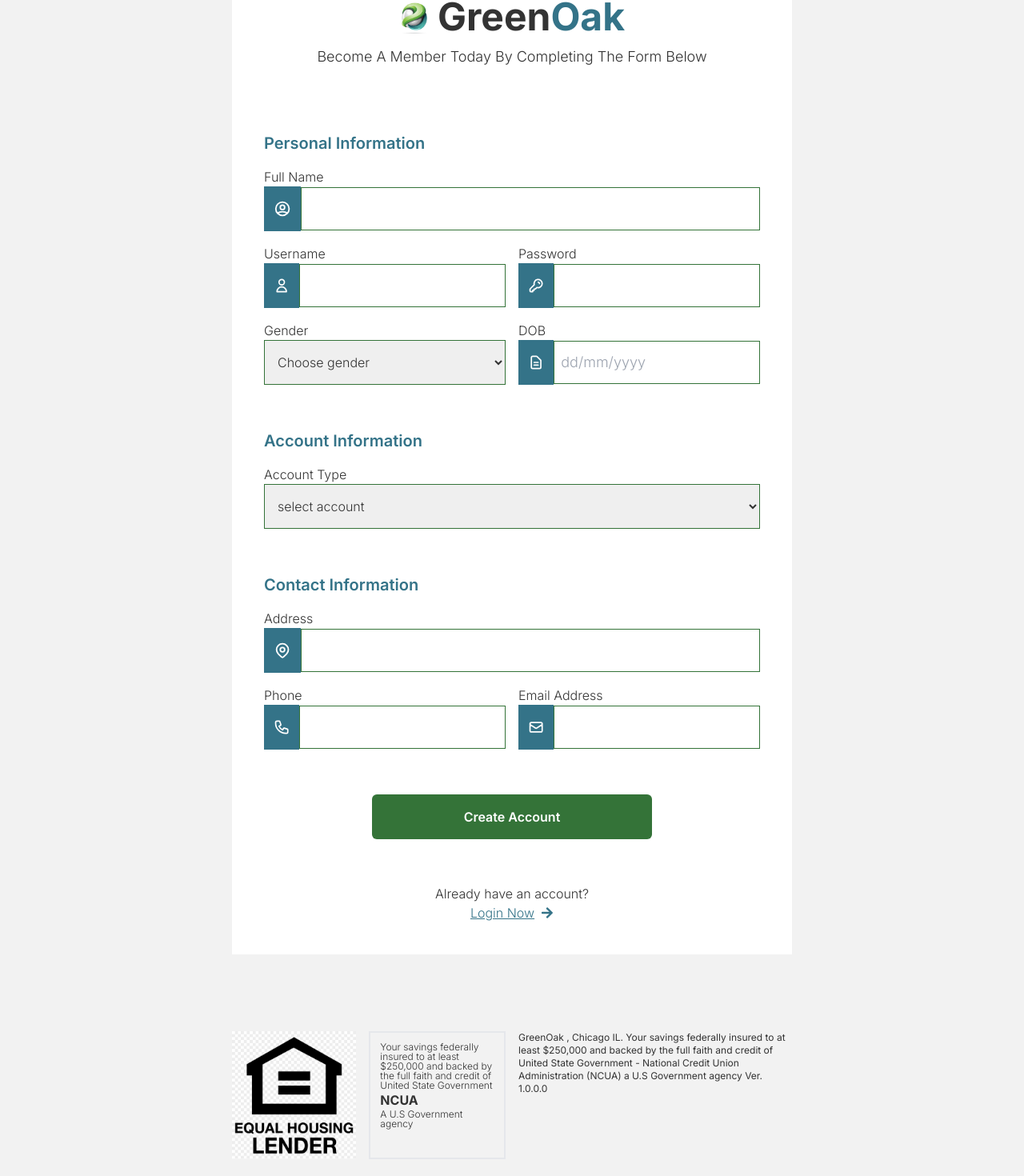
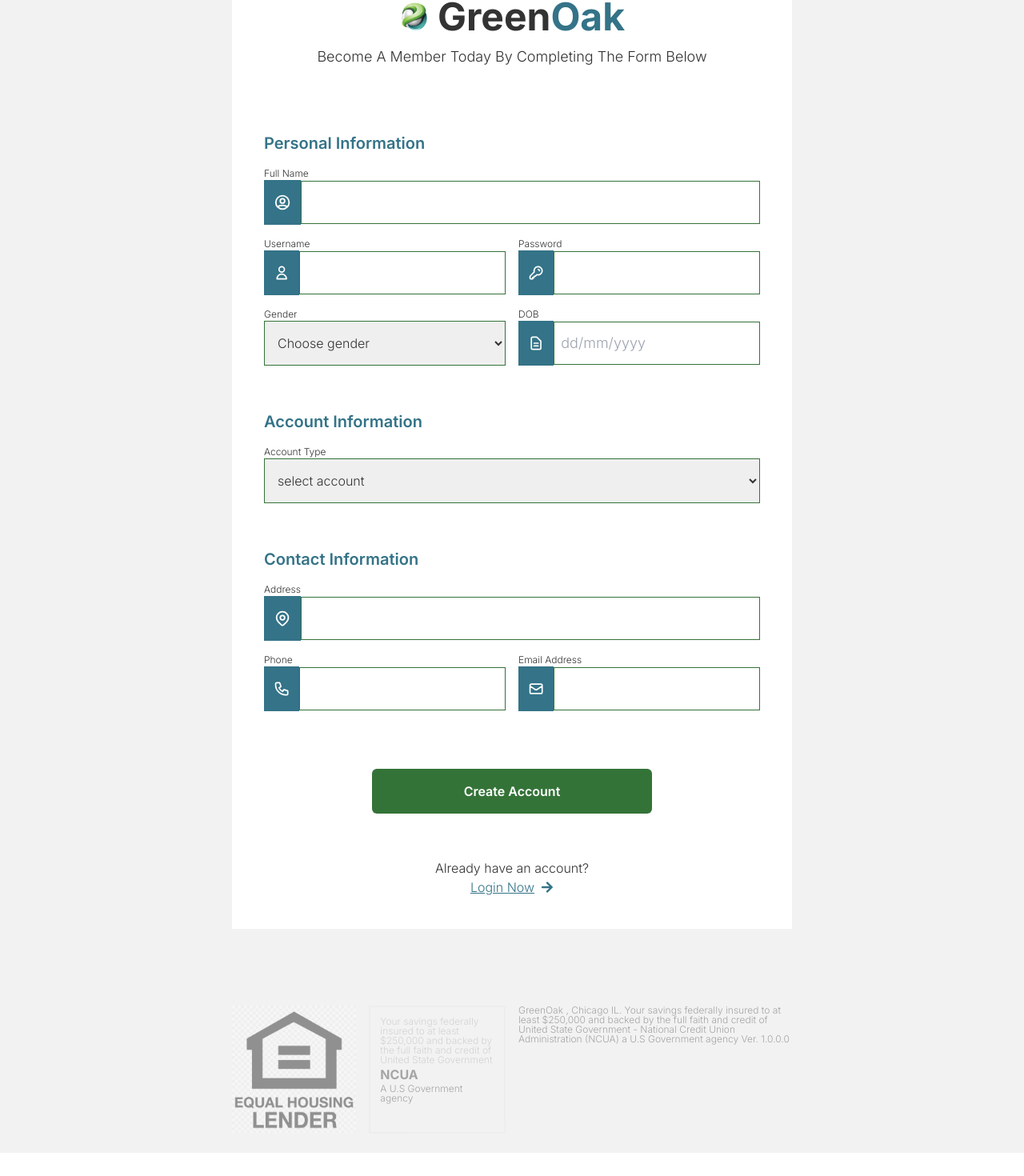
Before and after one commit to vulpes231/green-oak-client, a React (Vite) app: page /signup in a window 1280 px wide. Shown: the part 123-1593 px from the top of the page at 80% size. After the commit the page ends 1564 px from the top, so only its background shows below. Built offline with nearby package versions, Linux system fonts and the light colour scheme; the HTML template or start-up script is replaced by a standard one.

Commit message:
feat-dashboard page

```diff
--- a/src/App.jsx
+++ b/src/App.jsx
@@ -1,8 +1,8 @@
 import React from "react";
-import { Header, Footer, Content } from "./components";
+import { Content } from "./components";
 import { Route, Routes } from "react-router-dom";
 
-import { Login, SignUp } from "./pages/index";
+import { Dashboard, Login, SignUp } from "./pages/index";
 const App = () => {
   return (
     <>
@@ -10,6 +10,7 @@
         <Route path="/" element={<Content />} />
         <Route path="/login" element={<Login />} />
         <Route path="/signup" element={<SignUp />} />
+        <Route path="/dashboard" element={<Dashboard />} />
       </Routes>
     </>
   );
--- /dev/null
+++ b/src/components/ActionBtn.jsx
@@ -0,0 +1,12 @@
+import React from "react";
+
+const ActionBtn = ({ icon, title }) => {
+  return (
+    <div className="flex flex-col items-center bg-[#347338] text-[#fff] p-2 rounded-md">
+      {icon}
+      <p className="font-extralight">{title}</p>
+    </div>
+  );
+};
+
+export default ActionBtn;
--- a/src/components/Error.jsx
+++ b/src/components/Error.jsx
@@ -1,7 +1,7 @@
 import React from "react";
 
-const Error = () => {
-  return <div>Error</div>;
+const Error = ({ error }) => {
+  return <div>{error}</div>;
 };
 
 export default Error;
--- /dev/null
+++ b/src/components/FormLoader.jsx
@@ -0,0 +1,11 @@
+import React from "react";
+
+const FormLoader = () => {
+  return (
+    <div className="w-full min-h-screen flex items-center justify-center absolute top-0 left-0">
+      <div>Loading...</div>
+    </div>
+  );
+};
+
+export default FormLoader;
--- a/src/components/LoginFooter.jsx
+++ b/src/components/LoginFooter.jsx
@@ -4,23 +4,23 @@
 const LoginFooter = () => {
   return (
     <article className="flex flex-col gap-4 text-[#333] mt-24 md:flex-row-reverse items-start md:max-w-[700px] mx-auto">
-      <h4 className="text-light text-xs text-center md:text-left w-full">
+      <p className="font-light text-xs text-center md:text-left w-full leading-3 opacity-40 ">
         GreenOak , Chicago IL. Your savings federally insured to at least
         $250,000 and backed by the full faith and credit of United State
         Government - National Credit Union Administration (NCUA) a U.S
         Government agency Ver. 1.0.0.0
-      </h4>
-      <div className="flex gap-4 w-full ">
-        <figure className="w-full">
+      </p>
+      <div className="flex gap-4 w-full opacity-40 ">
+        <figure className="w-full ">
           <img src={eql} alt="equal-lender-image" className="lg:w-[300px]" />
         </figure>
 
         <div className="w-full border-2 p-3">
-          <p className="font-light text-xs leading-3 ">
+          <p className="font-light text-xs leading-3 opacity-40 ">
             Your savings federally insured to at least $250,000 and backed by
             the full faith and credit of United State Government
           </p>
-          <h1 className="font-bold">NCUA</h1>
+          <p className="font-bold">NCUA</p>
           <p className="font-light text-xs leading-3 ">
             A U.S Government agency
           </p>
--- /dev/null
+++ b/src/components/Transaction.jsx
@@ -0,0 +1,7 @@
+import React from "react";
+
+const Transaction = () => {
+  return <div>Transaction</div>;
+};
+
+export default Transaction;
--- a/src/components/index.js
+++ b/src/components/index.js
@@ -6,6 +6,9 @@
 import Slider from "./Slider";
 import AnimatedInput from "./Input";
 import LoginFooter from "./LoginFooter";
+import FormLoader from "./FormLoader";
+import Error from "./Error";
+import ActionBtn from "./ActionBtn";
 
 export {
   Header,
@@ -16,4 +19,7 @@
   Slider,
   AnimatedInput,
   LoginFooter,
+  FormLoader,
+  Error,
+  ActionBtn,
 };
--- /dev/null
+++ b/src/pages/Dashboard.jsx
@@ -0,0 +1,54 @@
+import React from "react";
+import { HiArrowLeft, HiArrowRight, HiMail, HiMenu } from "react-icons/hi";
+import {
+  FaDollarSign,
+  FaEllipsisH,
+  FaExchangeAlt,
+  FaMoneyBill,
+} from "react-icons/fa";
+import { ActionBtn } from "../components";
+
+const Dashboard = () => {
+  return (
+    <section className="p-4 text-[#333]  ">
+      {/* header */}
+      <article className="flex flex-col gap-6 mb-10">
+        <HiMenu className="" />
+        <div>
+          <h3 className="text-2xl">Hi, User</h3>
+          <p className="font-extralight">Last login 12:30pm 12/12/2023</p>
+        </div>
+      </article>
+      {/* accoutns */}
+      <article className="flex flex-col gap-4">
+        <div className="flex justify-between">
+          <p>Accounts</p>
+          <FaEllipsisH />
+        </div>
+        <div className="flex justify-between items-center bg-[#347338] p-4 rounded-md text-[#fff]">
+          <span>
+            <h3 className="font-semibold">Checking</h3>
+            <p className="font-extralight">x1567</p>
+          </span>
+          <span>
+            <h3 className="font-semibold">$1,380.12</h3>
+            <p className="font-extralight">Available</p>
+          </span>
+        </div>
+        <div className="flex items-center justify-center">
+          <HiArrowLeft />
+          <HiArrowRight />
+        </div>
+      </article>
+      {/* action keys */}
+      <article className="grid grid-cols-4 mt-10 gap-2">
+        <ActionBtn icon={<FaExchangeAlt />} title="Transfer" />
+        <ActionBtn icon={<FaMoneyBill />} title="Deposit" />
+        <ActionBtn icon={<FaDollarSign />} title="Pay" />
+        <ActionBtn icon={<HiMail />} title="Message" />
+      </article>
+    </section>
+  );
+};
+
+export default Dashboard;
--- a/src/pages/SignUp.jsx
+++ b/src/pages/SignUp.jsx
@@ -1,7 +1,7 @@
 import React, { useState } from "react";
 import { Link } from "react-router-dom";
 import { logo } from "../assets";
-import { AnimatedInput, LoginFooter } from "../components";
+import { AnimatedInput, Error, FormLoader, LoginFooter } from "../components";
 import { FaArrowRight } from "react-icons/fa";
 import {
   HiOutlineDocumentText,
@@ -28,6 +28,8 @@
   };
 
   const [form, setForm] = useState(initialState);
+  const [error, setError] = useState("");
+  const [isLoading, setIsLoading] = useState(false);
 
   function handleInputChange(e) {
     const { name, value } = e.target;
@@ -36,8 +38,37 @@
 
   function handleSubmit(e) {
     e.preventDefault();
-    console.log(form);
-    resetForm();
+    setIsLoading(true); // Set isLoading to true when submitting
+
+    const newErrors = {};
+
+    // Check each field for errors
+    if (!form.email) {
+      newErrors.email = "Email is required!";
+    }
+
+    if (!form.username) {
+      newErrors.username = "Username is required!";
+    }
+
+    if (!form.password) {
+      newErrors.password = "Password is required!";
+    }
+
+    if (!form.account_type) {
+      newErrors.account_type = "Account information is required!";
+    }
+
+    // Update the errors state with the newErrors object
+    setError(newErrors);
+
+    // If there are no errors, submit the form
+    if (Object.keys(newErrors).length === 0) {
+      console.log(form);
+      resetForm();
+    }
+
+    setIsLoading(false); // Set isLoading back to false after submission
   }
 
   function resetForm() {
@@ -62,6 +93,9 @@
           </p>
         </article>
 
+        {/* error && success */}
+        <div>{isLoading && <FormLoader />}</div>
+
         {/* signup form */}
         <form
           onSubmit={handleSubmit}
@@ -74,7 +108,9 @@
           <div className="flex flex-col md:flex-row md:justify-between gap-4 ">
             {/* fullname */}
             <span className="flex flex-col w-full">
-              <label htmlFor="fullname">Full Name</label>
+              <label className="font-light text-xs" htmlFor=" fullname">
+                Full Name
+              </label>
               <div className="flex items-center">
                 <HiOutlineUserCircle className="bg-[#347388] text-5xl p-3 text-white md:h-14" />
                 <AnimatedInput
@@ -89,7 +125,9 @@
           <div className="flex flex-col md:flex-row md:justify-between gap-4">
             {/* username */}
             <span className="flex flex-col w-full">
-              <label htmlFor="username">Username</label>
+              <label className="font-light text-xs" htmlFor=" username">
+                Username
+              </label>
               <div className="flex items-center">
                 <HiOutlineUser className="bg-[#347388] text-5xl p-3 text-white md:h-14" />
                 <AnimatedInput
@@ -102,7 +140,9 @@
             </span>
             {/* password */}
             <span className="flex flex-col w-full">
-              <label htmlFor="password">Password</label>
+              <label className="font-light text-xs" htmlFor=" password">
+                Password
+              </label>
               <div className="flex items-center">
                 <HiOutlineKey className="bg-[#347388] text-5xl p-3 text-white md:h-14" />
                 <AnimatedInput
@@ -117,7 +157,9 @@
           <div className="flex flex-col md:flex-row md:justify-between gap-4">
             {/* gender */}
             <span className="flex flex-col w-full">
-              <label htmlFor="gender">Gender</label>
+              <label className="font-light text-xs" htmlFor=" gender">
+                Gender
+              </label>
               <select
                 name="gender"
                 value={form.gender}
@@ -134,7 +176,9 @@
             </span>
             {/* date of birth */}
             <span className="flex flex-col w-full">
-              <label htmlFor="dob">DOB</label>
+              <label className="font-light text-xs" htmlFor=" dob">
+                DOB
+              </label>
               <div className="flex items-center">
                 <HiOutlineDocumentText className="bg-[#347388] text-5xl p-3 text-white md:h-14" />
                 <AnimatedInput
@@ -153,7 +197,9 @@
             Account Information
           </h4>
           <span className="flex flex-col w-full">
-            <label htmlFor="account_type">Account Type</label>
+            <label className="font-light text-xs" htmlFor=" account_type">
+              Account Type
+            </label>
             <select
               name="account_type"
               value={form.account_type}
@@ -175,7 +221,9 @@
           </h4>
 
           <span className="flex flex-col w-full">
-            <label htmlFor="address">Address</label>
+            <label className="font-light text-xs" htmlFor=" address">
+              Address
+            </label>
 
             <div className="flex items-center">
               <HiOutlineLocationMarker className="bg-[#347388] text-5xl p-3 text-white md:h-14" />
@@ -189,7 +237,9 @@
           </span>
           <div className="flex flex-col md:flex-row md:justify-between gap-4">
             <span className="flex flex-col w-full">
-              <label htmlFor="phone">Phone</label>
+              <label className="font-light text-xs" htmlFor=" phone">
+                Phone
+              </label>
               <div className="flex items-center">
                 <HiOutlinePhone className="bg-[#347388] text-5xl p-3 text-white md:h-14" />
                 <AnimatedInput
@@ -202,7 +252,9 @@
             </span>
             {/* email address */}
             <span className="flex flex-col w-full">
-              <label htmlFor="email">Email Address</label>
+              <label className="font-light text-xs" htmlFor=" email">
+                Email Address
+              </label>
               <div className="flex items-center">
                 <HiOutlineMail className="bg-[#347388] text-5xl p-3 text-white md:h-14" />
                 <AnimatedInput
@@ -215,9 +267,18 @@
             </span>
           </div>
 
+          {/* error && success */}
+          <div className="text-red-500">
+            {error.email && <Error error={error.email} />}
+            {error.username && <Error error={error.username} />}
+            {error.password && <Error error={error.password} />}
+            {error.account_type && <Error error={error.account_type} />}
+          </div>
+
           <button className="bg-[#347338] p-3 text-[#fff] mt-10 w-full md:w-[350px] md:py-4 mx-auto rounded-md md:font-semibold mb-10">
             Create Account
           </button>
+
           {/* foot area */}
           <article className="font-light flex flex-col items-center">
             <p>Already have an account?</p>
--- a/src/pages/index.js
+++ b/src/pages/index.js
@@ -1,4 +1,5 @@
+import Dashboard from "./Dashboard";
 import Login from "./Login";
 import SignUp from "./SignUp";
 
-export { Login, SignUp };
+export { Login, SignUp, Dashboard };
```
Also changed, not shown: src/pages/Login.jsx (+53 -18 lines), public/logo.png, src/assets/logo.png.
